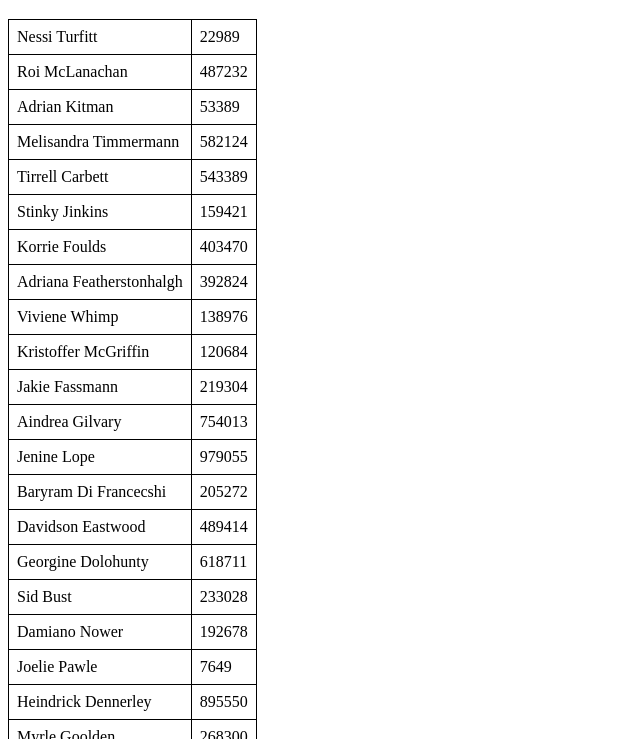
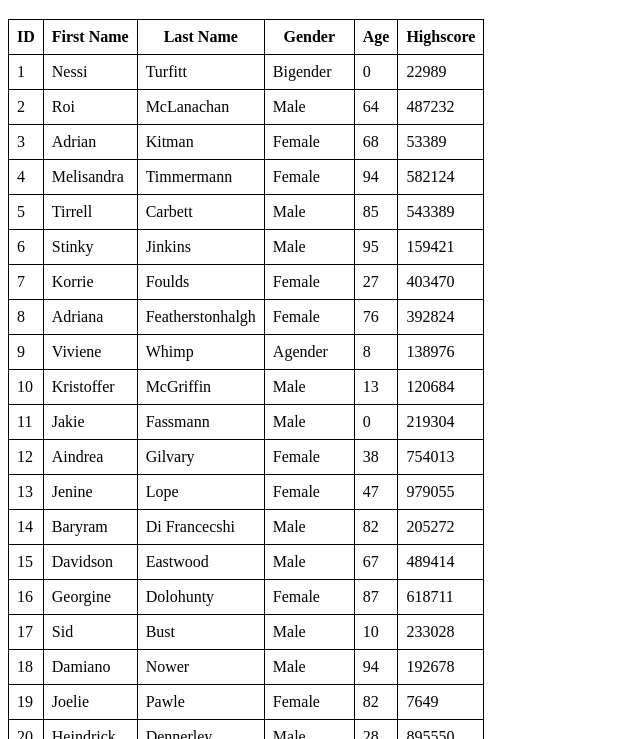
Before and after one commit to hyang-gi/javascript-exercises, a plain HTML site: page ajax/ajax.html in a window 1280 px wide. Shown: the part 61-800 px from the top of the page, without its empty margins (0-640 px from the left). Drawn offline with nearby package versions, Linux system fonts and the light colour scheme.

Commit message:
display table values from mock data along with table header

```diff
--- a/ajax/ajax.html
+++ b/ajax/ajax.html
@@ -6,14 +6,28 @@
     <title>Ajax Exercise</title>
     <link rel="stylesheet" href="style.css">
     <script type="text/javascript" src="https://ajax.googleapis.com/ajax/libs/jquery/3.6.0/jquery.min.js"></script>
-    <script type="text/javascript" src="ajax.js"></script>
+    <script type="text/javascript" src="dynamic.js"></script>
 </head>
 
 <body>
     <h1>Highscores Table</h1>
-    <table id="tableValues">
+    <!-- commenting ajax.js table fetching
+        <table id="tableValues">
     </table>
-    <ul id="sorted"></ul>
+    <ul id="sorted"></ul> -->
+
+    <div id="data-table">
+        <table id="html-data-table">
+            <tr>
+                <th>ID</th>
+                <th>First Name</th>
+                <th>Last Name</th>
+                <th>Gender</th>
+                <th>Age</th>
+                <th>Highscore</th>
+            </tr>
+        </table>
+    </div>
 </body>
 
 </html>
--- a/ajax/dynamic.js
+++ b/ajax/dynamic.js
@@ -0,0 +1,24 @@
+$(document).ready(function() {
+    console.log("works!");
+    $.ajax({
+        url: "mock_data.json",
+        success: function(data) {
+            console.log(data);
+            renderDataInTheTable(data);
+        }
+    });
+
+    function renderDataInTheTable(data) {
+        const mytable = document.getElementById("html-data-table");
+        data.forEach(row => {
+            let newRow = document.createElement("tr");
+            Object.values(row).forEach((value) => {
+                let cell = document.createElement("td");
+                cell.innerText = value;
+                newRow.appendChild(cell);
+            })
+            mytable.appendChild(newRow);
+        });
+    }
+
+});
```
